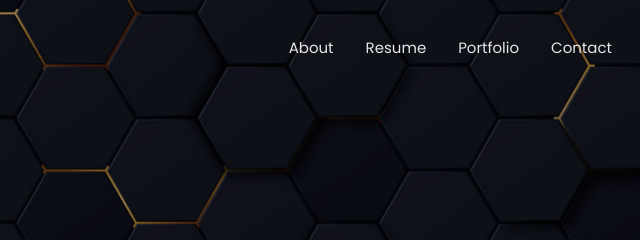
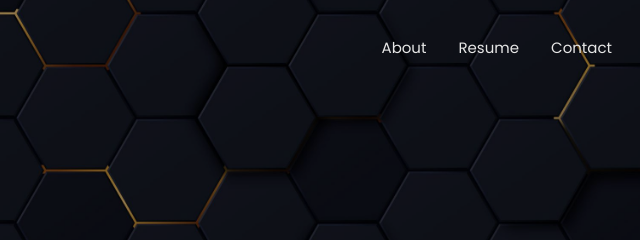
Before and after one commit to SahanaSingh/Personal-Portfilio, a plain HTML site: page index.html in a window 1280 px wide. Shown: the top 240 px of the page, 618-1258 px from the left. Drawn offline with Linux system fonts and the light colour scheme; files whose address does not match are found by name.

Commit message:
success message chnaged

```diff
--- a/index.html
+++ b/index.html
@@ -54,7 +54,7 @@
       <ul class="navbar-nav ml-auto">
         <li class="nav-item"><a class="nav-link" href="#about">About</a></li>
         <li class="nav-item"><a class="nav-link" href="#resume">Resume</a></li>
-        <li class="nav-item"><a class="nav-link" href="#portfolio">Portfolio</a></li>
+        <!-- <li class="nav-item"><a class="nav-link" href="#portfolio">Portfolio</a></li> -->
         <!-- <li class="nav-item"><a class="nav-link" href="#blog">Blog</a></li> -->
         <li class="nav-item"><a class="nav-link" href="#contact">Contact</a></li>
       </ul>
--- a/js/main.js
+++ b/js/main.js
@@ -299,7 +299,7 @@
             })
               .then((response) => response.json())
               .then((json) => {
-                console.log(json);
+                // console.log(json);
                 a.removeClass("wait").html("Sent!").addClass("success");
                 o
                   .addClass("success")
```
